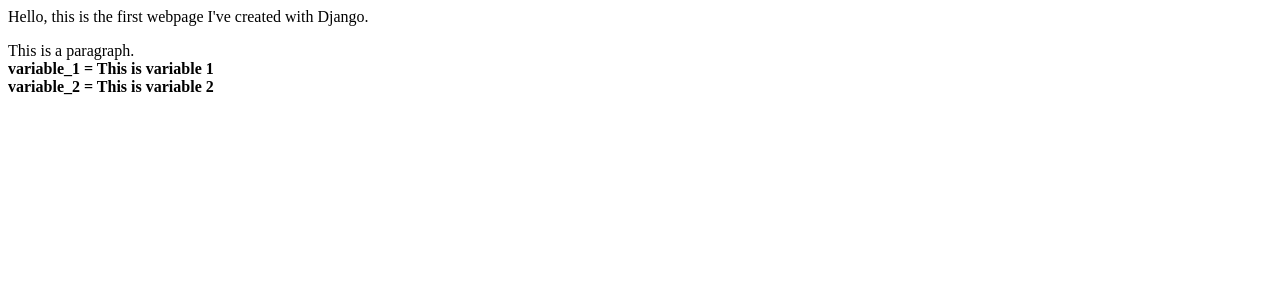
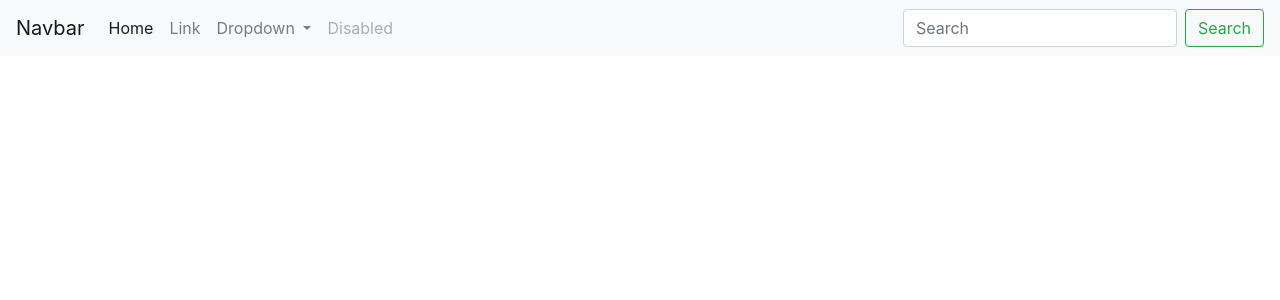
Before and after one commit to emdadul-islam439/django_basic_app_cwh, a Django app: page / in a window 1280 px wide. Shown: the top 300 px of the page. Run offline with Django 4.2, Linux system fonts and the light colour scheme.

Commit message:
copy-pasted bootstrap templates into index.html file

```diff
--- a/basic_project/templates/index.html
+++ b/basic_project/templates/index.html
@@ -1,21 +1,56 @@
-<!DOCTYPE html>
+<!doctype html>
 <html lang="en">
-<head>
-    <meta charset="UTF-8">
-    <meta http-equiv="X-UA-Compatible" content="IE=edge">
-    <meta name="viewport" content="width=device-width, initial-scale=1.0">
-    <title>Document</title>
-</head>
-<body>
-    Hello, this is the first webpage I've created with Django.
-    <p>
-        This is a paragraph.
-        <br/>
+  <head>
+    <!-- Required meta tags -->
+    <meta charset="utf-8">
+    <meta name="viewport" content="width=device-width, initial-scale=1, shrink-to-fit=no">
 
-        <b>variable_1 = {{variable_1}}</b>
-        <br/>
-        <b>variable_2 = {{variable_2}}</b>
-        <br/>
-    </p>
-</body>
+    <!-- Bootstrap CSS -->
+    <link rel="stylesheet" href="https://cdn.jsdelivr.net/npm/bootstrap@4.4.1/dist/css/bootstrap.min.css" integrity="sha384-Vkoo8x4CGsO3+Hhxv8T/Q5PaXtkKtu6ug5TOeNV6gBiFeWPGFN9MuhOf23Q9Ifjh" crossorigin="anonymous">
+
+    <title>Hello, world!</title>
+  </head>
+  <body>
+    <nav class="navbar navbar-expand-lg navbar-light bg-light">
+        <a class="navbar-brand" href="#">Navbar</a>
+        <button class="navbar-toggler" type="button" data-toggle="collapse" data-target="#navbarSupportedContent" aria-controls="navbarSupportedContent" aria-expanded="false" aria-label="Toggle navigation">
+          <span class="navbar-toggler-icon"></span>
+        </button>
+
+        <div class="collapse navbar-collapse" id="navbarSupportedContent">
+          <ul class="navbar-nav mr-auto">
+            <li class="nav-item active">
+              <a class="nav-link" href="#">Home <span class="sr-only">(current)</span></a>
+            </li>
+            <li class="nav-item">
+              <a class="nav-link" href="#">Link</a>
+            </li>
+            <li class="nav-item dropdown">
+              <a class="nav-link dropdown-toggle" href="#" id="navbarDropdown" role="button" data-toggle="dropdown" aria-haspopup="true" aria-expanded="false">
+                Dropdown
+              </a>
+              <div class="dropdown-menu" aria-labelledby="navbarDropdown">
+                <a class="dropdown-item" href="#">Action</a>
+                <a class="dropdown-item" href="#">Another action</a>
+                <div class="dropdown-divider"></div>
+                <a class="dropdown-item" href="#">Something else here</a>
+              </div>
+            </li>
+            <li class="nav-item">
+              <a class="nav-link disabled" href="#" tabindex="-1" aria-disabled="true">Disabled</a>
+            </li>
+          </ul>
+          <form class="form-inline my-2 my-lg-0">
+            <input class="form-control mr-sm-2" type="search" placeholder="Search" aria-label="Search">
+            <button class="btn btn-outline-success my-2 my-sm-0" type="submit">Search</button>
+          </form>
+        </div>
+      </nav>
+
+    <!-- Optional JavaScript -->
+    <!-- jQuery first, then Popper.js, then Bootstrap JS -->
+    <script src="https://code.jquery.com/jquery-3.4.1.slim.min.js" integrity="sha384-J6qa4849blE2+poT4WnyKhv5vZF5SrPo0iEjwBvKU7imGFAV0wwj1yYfoRSJoZ+n" crossorigin="anonymous"></script>
+    <script src="https://cdn.jsdelivr.net/npm/popper.js@1.16.0/dist/umd/popper.min.js" integrity="sha384-Q6E9RHvbIyZFJoft+2mJbHaEWldlvI9IOYy5n3zV9zzTtmI3UksdQRVvoxMfooAo" crossorigin="anonymous"></script>
+    <script src="https://cdn.jsdelivr.net/npm/bootstrap@4.4.1/dist/js/bootstrap.min.js" integrity="sha384-wfSDF2E50Y2D1uUdj0O3uMBJnjuUD4Ih7YwaYd1iqfktj0Uod8GCExl3Og8ifwB6" crossorigin="anonymous"></script>
+  </body>
 </html>
```
Also changed, not shown: procedures_and_cases.txt (+9 -0 lines).
